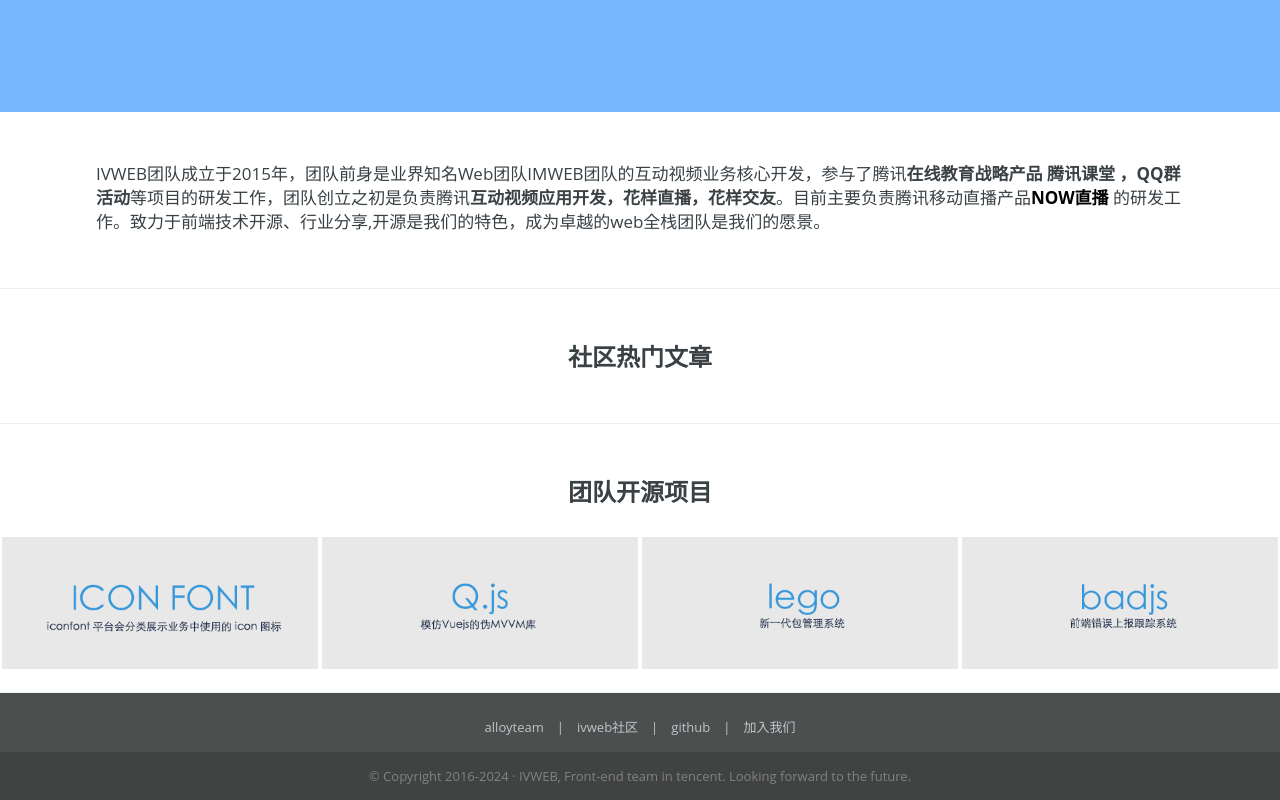
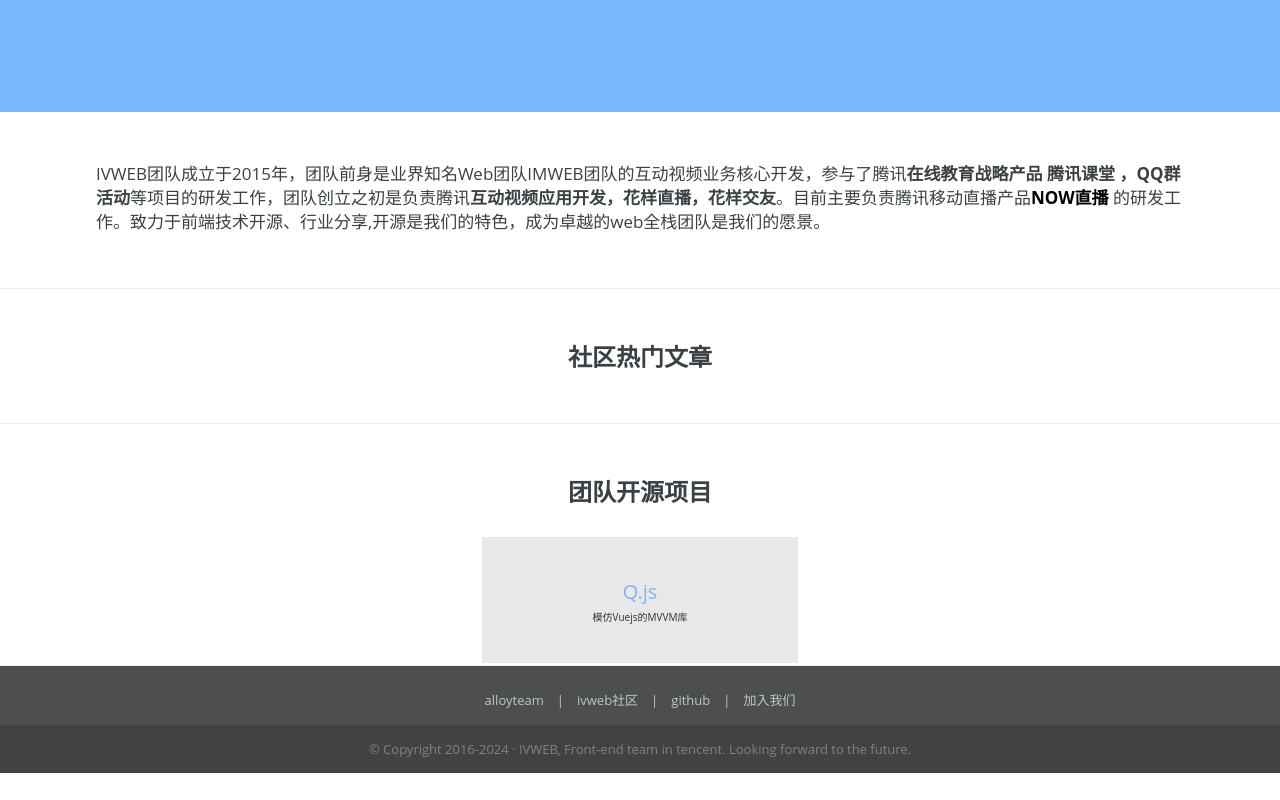
Before and after one commit to iv-web/iv-web.github.io, a plain HTML site: page index.html in a window 1280 px wide. Shown: the part 442-1242 px from the top of the page. After the commit the page ends 1215 px from the top, so only its background shows below. Drawn offline with Linux system fonts and the light colour scheme; files whose address does not match are found by name.

Commit message:
fix open source style

```diff
--- a/css/screen.css
+++ b/css/screen.css
@@ -1130,24 +1130,41 @@
     display: table-caption;
 }
 
-.pro1 {
-    background-image: url("../img/iconfont.png");
-    background-position: 50%;
+.source-open-list {
+    margin: 0;
+    padding: 0;
 }
 
-.pro2 {
-    background-image: url("../img/qjs.png");
-    background-position: 50%;
+.source-open-list li {
+    list-style: none;
+    display: inline-block;
+    width: 25%;
+    height: 130px;
 }
 
-.pro3 {
-    background-image: url("../img/lego.png");
-    background-position: 50%;
+.source-open-list li a {
+    display: block;
+    width: 100%;
+    height: 100%;
+    box-sizing: border-box;
+    border: 2px solid #fff;
+    background-color: #e8e8e8;
+    text-align: center;
+    text-decoration: none;
 }
 
-.pro4 {
-    background-image: url("../img/badjs.png");
-    background-position: 50%;
+.source-open-list li a h3 {
+    margin: 40px 0 0;
+    font-weight: normal;
+    font-size: 20px;
+    line-height: 30px;
+    color: #77B7FB;
+}
+
+.source-open-list li a div {
+    font-size: 10px;
+    line-height: 20px;
+    color: #333;
 }
 
 .footer-logo {
--- a/index.html
+++ b/index.html
@@ -69,10 +69,14 @@
   <hr>
   <div class="project-show">
     <h4 class="section-title fix-table">团队开源项目</h4>
-      <a href="http://iconfont.imweb.io/" target="_blank"><div class="project-section pro1"></div></a>
-      <a href="https://github.com/imweb/Q.js" target="_blank"><div class="project-section pro2"></div></a>
-      <a href="http://lego.imweb.io/" target="_blank"><div class="project-section pro3"></div></a>
-      <a href="https://github.com/BetterJS" target="_blank"><div class="project-section pro4"></div></a>
+    <ul class="source-open-list">
+        <li>
+            <a href="https://github.com/imweb/Q.js" target="_blank">
+                <h3>Q.js</h3>
+                <div>模仿Vuejs的MVVM库</div>
+            </a>
+        </li>
+    </ul>
   </div>
 </main>
 
```
